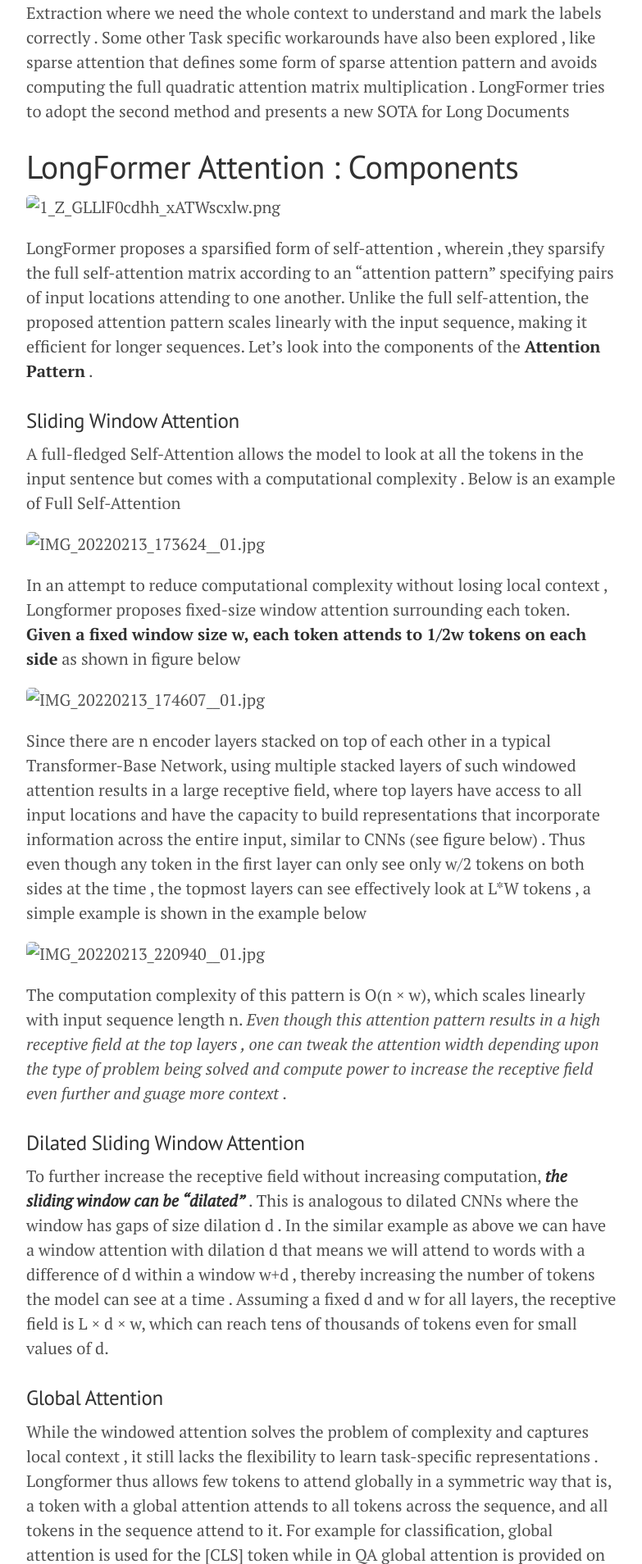
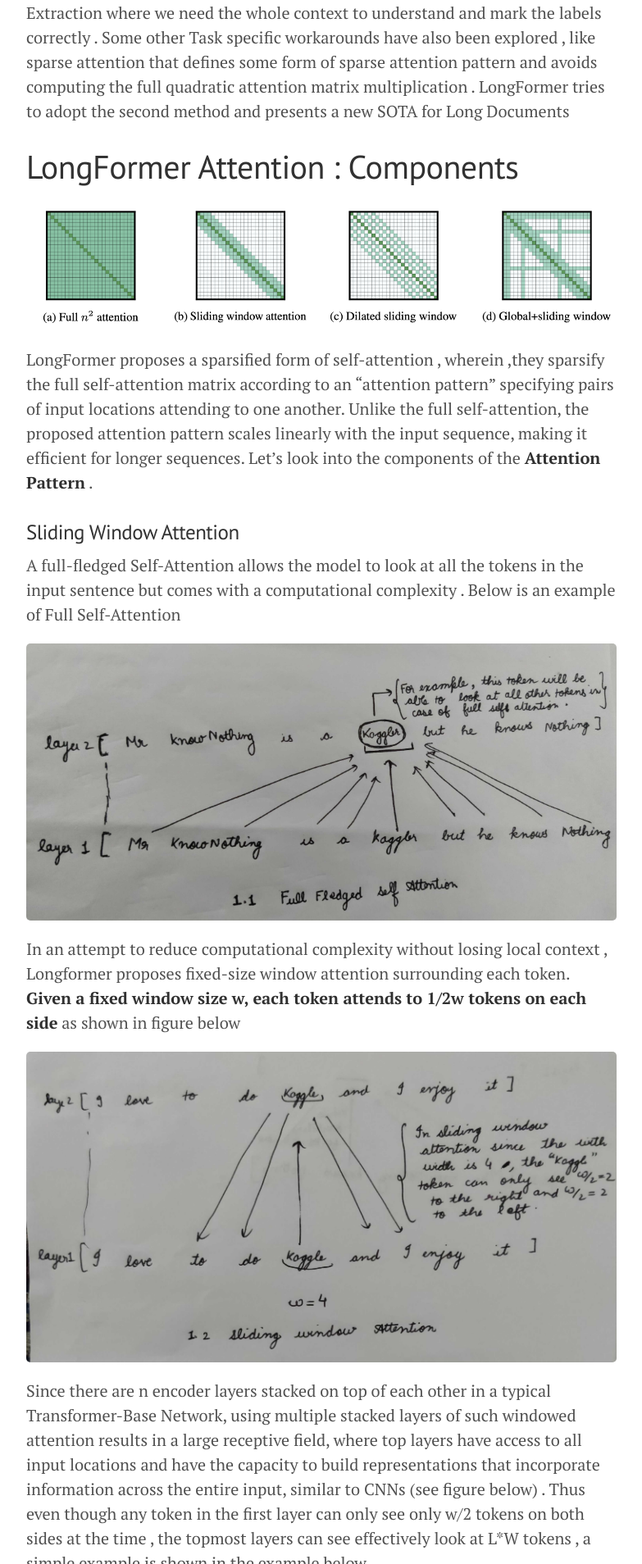
Before and after one commit to tanulsingh/tanulsingh.github.io, a Jekyll site: the page built from _posts/2020-04-04-LongFormer-The Long-Document-Transformer.md, in a window 1280 px wide. Shown: the part 1758-3666 px from the top of the page at 82% size, without its empty margins (248-1031 px from the left). Built offline with Jekyll 4.4.1, drawn with Linux system fonts in a browser that asks for light colours.

Commit message:
first blog

```diff
--- a/_posts/2020-04-04-LongFormer-The Long-Document-Transformer.md
+++ b/_posts/2020-04-04-LongFormer-The Long-Document-Transformer.md
@@ -28,7 +28,8 @@ matrix multiplication . LongFormer tries to adopt the second method and presents
 
 # LongFormer Attention : Components
 
-![1_Z_GLLlF0cdhh_xATWscxlw.png]({{ site.baseurl }}/LongFormer%20The%20Long%20Document%20Transformer%20740c27d9ad964e13800c8f7136ca8ce8/1_Z_GLLlF0cdhh_xATWscxlw.png)
+![Attention Components]({{ site.baseurl }}/assets/images/longformer/1_Z_GLLlF0cdhh_xATWscxlw.png)
+
 
 LongFormer proposes a sparsified form of self-attention , wherein ,they sparsify the full self-attention matrix according to an “attention pattern” specifying pairs of input locations attending to one another. Unlike the full self-attention, the proposed attention pattern scales linearly with the input sequence, making it efficient for longer sequences. Let’s look into the components of the **Attention Pattern** .
 
@@ -36,15 +37,18 @@ LongFormer proposes a sparsified form of self-attention , wherein ,they sparsify
 
 A full-fledged Self-Attention allows the model to look at all the tokens in the input sentence but comes with a computational complexity . Below is an example of Full Self-Attention
 
-![IMG_20220213_173624__01.jpg](LongFormer%20The%20Long%20Document%20Transformer%20740c27d9ad964e13800c8f7136ca8ce8/IMG_20220213_173624__01.jpg)
+![Full Self-Attention]({{ site.baseurl }}/assets/images/longformer/IMG_20220213_173624__01.jpg)
+
 
 In an attempt to reduce computational complexity without losing local context , Longformer proposes fixed-size window attention surrounding each token. **Given a fixed window size w, each token attends to 1/2w tokens on each side** as shown in figure below
 
-![IMG_20220213_174607__01.jpg](LongFormer%20The%20Long%20Document%20Transformer%20740c27d9ad964e13800c8f7136ca8ce8/IMG_20220213_174607__01.jpg)
+![Sliding Window Attention]({{ site.baseurl }}/assets/images/longformer/IMG_20220213_174607__01.jpg)
+
 
 Since there are n encoder layers stacked on top of each other in a typical Transformer-Base Network, using multiple stacked layers of such windowed attention results in a large receptive field, where top layers have access to all input locations and have the capacity to build representations that incorporate information across the entire input, similar to CNNs (see figure below) . Thus even though any token in the first layer can only see only w/2 tokens on both sides at the time , the topmost layers can see effectively look at L*W tokens , a simple example is shown in the example below
 
-![IMG_20220213_220940__01.jpg](LongFormer%20The%20Long%20Document%20Transformer%20740c27d9ad964e13800c8f7136ca8ce8/IMG_20220213_220940__01.jpg)
+![Stacked Layers Receptive Field]({{ site.baseurl }}/assets/images/longformer/IMG_20220213_220940__01.jpg)
+
 
 The computation complexity of this pattern is O(n × w), which scales linearly with input sequence length n. *Even though this attention pattern results in a high receptive field at the top layers , one can tweak the attention width depending upon the type of problem being solved and compute power to increase the receptive field even further and guage more context* .
 
```
Also changed, not shown: other parts of _posts/2020-04-04-LongFormer-The Long-Document-Transformer.md (+1 -1 lines).
